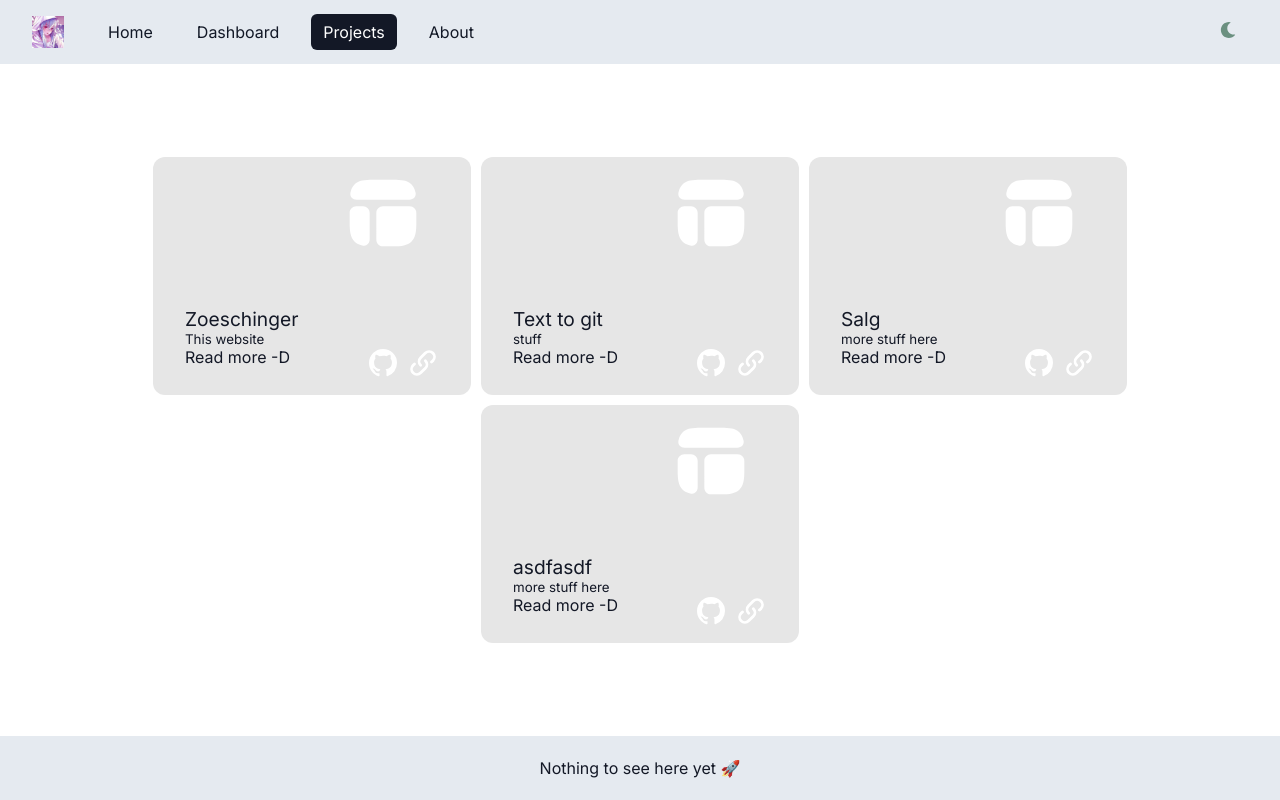
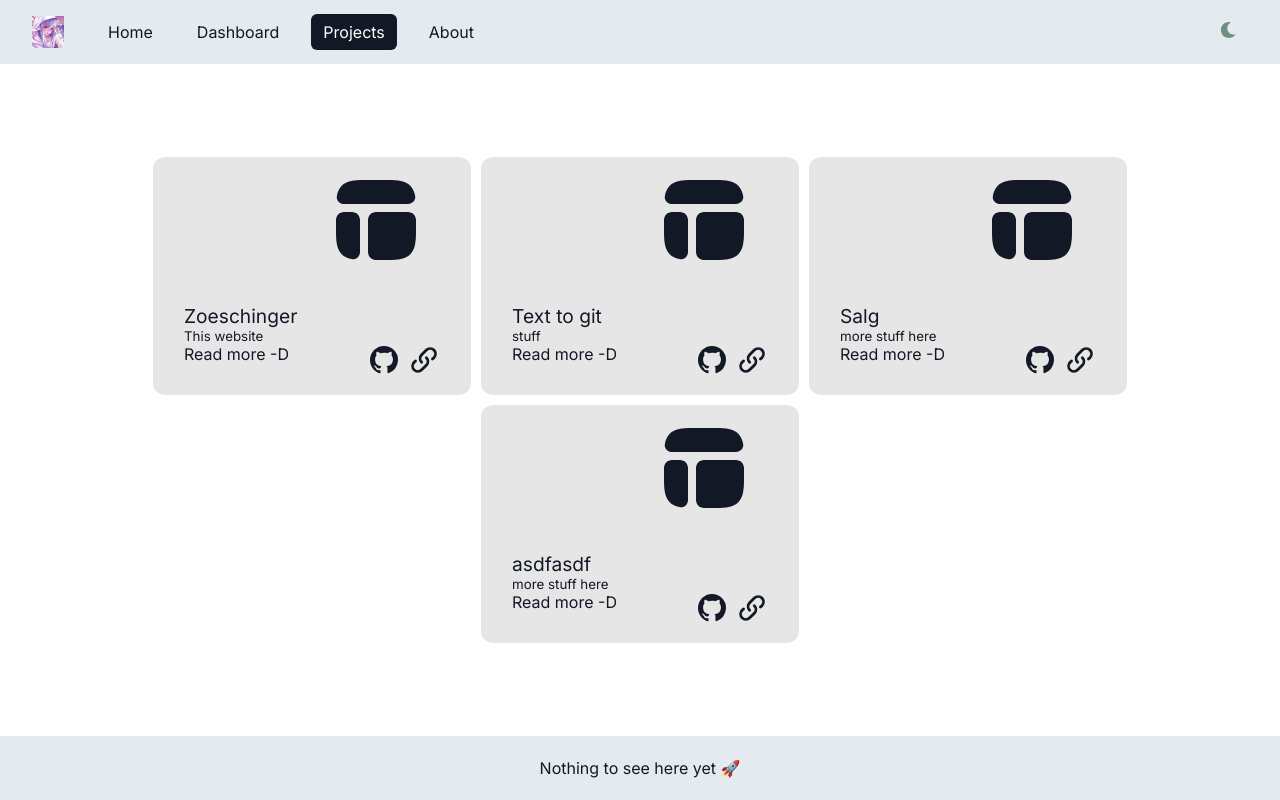
Before and after one commit to mzoesch/zoeschinger, a Next.js app: page /projects in a window 1280 px wide. Built offline with nearby package versions, Linux system fonts and the light colour scheme.

Commit message:
fixed link overlay

```diff
--- a/src/components/Projects/ProjectCard.tsx
+++ b/src/components/Projects/ProjectCard.tsx
@@ -1,5 +1,6 @@
 import styles from '@s/projects/cards.module.scss';
 import Image from 'next/image';
+import Link from 'next/link';
 
 import { GitHubLogo, LinkIcon, DashboardIcon } from '@c/svg';
 
@@ -26,7 +27,9 @@ const ProjectCard = ({
           <div className={styles.footer}>
             <div>Read more -D</div>
             <div className={styles.links}>
-              <GitHubLogo className={styles.icons} />
+              <Link href={'/'}>
+                <GitHubLogo className={styles.icons} />
+              </Link>
               <LinkIcon className={styles.icons} />
             </div>
           </div>
--- a/src/components/Projects/index.tsx
+++ b/src/components/Projects/index.tsx
@@ -50,7 +50,8 @@ const Projects = () => {
                 onMouseMove={onPrjBoxHover}
               >
                 <div className={styles.project_border} />
-                <div className={styles.project_content}>
+                <div className={styles.project_content} />
+                <div className={styles.actual_project_content}>
                   <ProjectCard
                     title={element.title}
                     subText={element.subText}
--- a/src/styles/projects/cards.module.css
+++ b/src/styles/projects/cards.module.css
@@ -8,6 +8,7 @@
   height: 100%;
 
   color: rgb(var(--primary-negativ) / 100%);
+  fill: rgb(var(--primary-negativ) / 100%);
 
   margin-left: 2rem;
   margin-right: 2rem;
@@ -34,13 +35,14 @@
 }
 
 .links {
+  position: relative;
   display: flex;
   gap: 0.5rem;
+  z-index: 10;
 }
 
 .icons {
   height: 2rem;
-  fill: white;
 }
 
 .top_img_wrapper {
@@ -55,7 +57,9 @@
 }
 
 .top_img {
+  position: absolute;
+  z-index: 10;
+
   height: 100%;
   width: auto;
-  fill: white;
 }
--- a/src/styles/projects/main.module.css
+++ b/src/styles/projects/main.module.css
@@ -28,8 +28,6 @@
 .project {
   position: relative;
   border-radius: var(--border-rounded-xl);
-
-  cursor: pointer;
 
   background-color: rgba(255, 255, 255, 0.02);
 }
@@ -93,3 +91,13 @@
 
   z-index: 2;
 }
+
+.actual_project_content {
+  position: absolute;
+  top: 0rem;
+
+  width: 100%;
+  height: 100%;
+
+  z-index: 10;
+}
```
